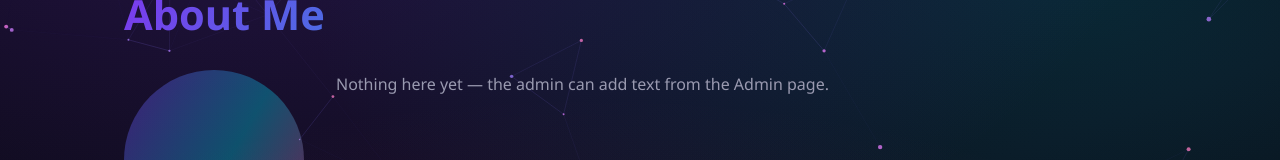
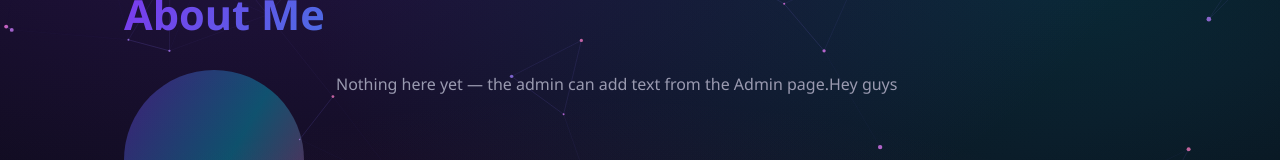
Before and after one commit to akmathesh/cv-project, a React (Vite) app in the folder frontend/: page /about in a window 1280 px wide. Shown: the part 237-397 px from the top of the page. Built offline with nearby package versions, Linux system fonts and the light colour scheme; no server answers.

Commit message:
checking changes

```diff
--- a/frontend/src/pages/About.jsx
+++ b/frontend/src/pages/About.jsx
@@ -19,7 +19,7 @@ export default function About() {
         <div>
           {(about.paragraphs || ["Nothing here yet — the admin can add text from the Admin page."]).map((p, i) => (
             <p key={i} className="muted gsap-reveal" style={{ marginBottom: 14, lineHeight: 1.8 }}>
-              {p}
+              {p}Hey guys
             </p>
           ))}
           {profile.resume_url ? (
```
Also changed, not shown: 1 other file (tests, documents, lock files or other folders).
